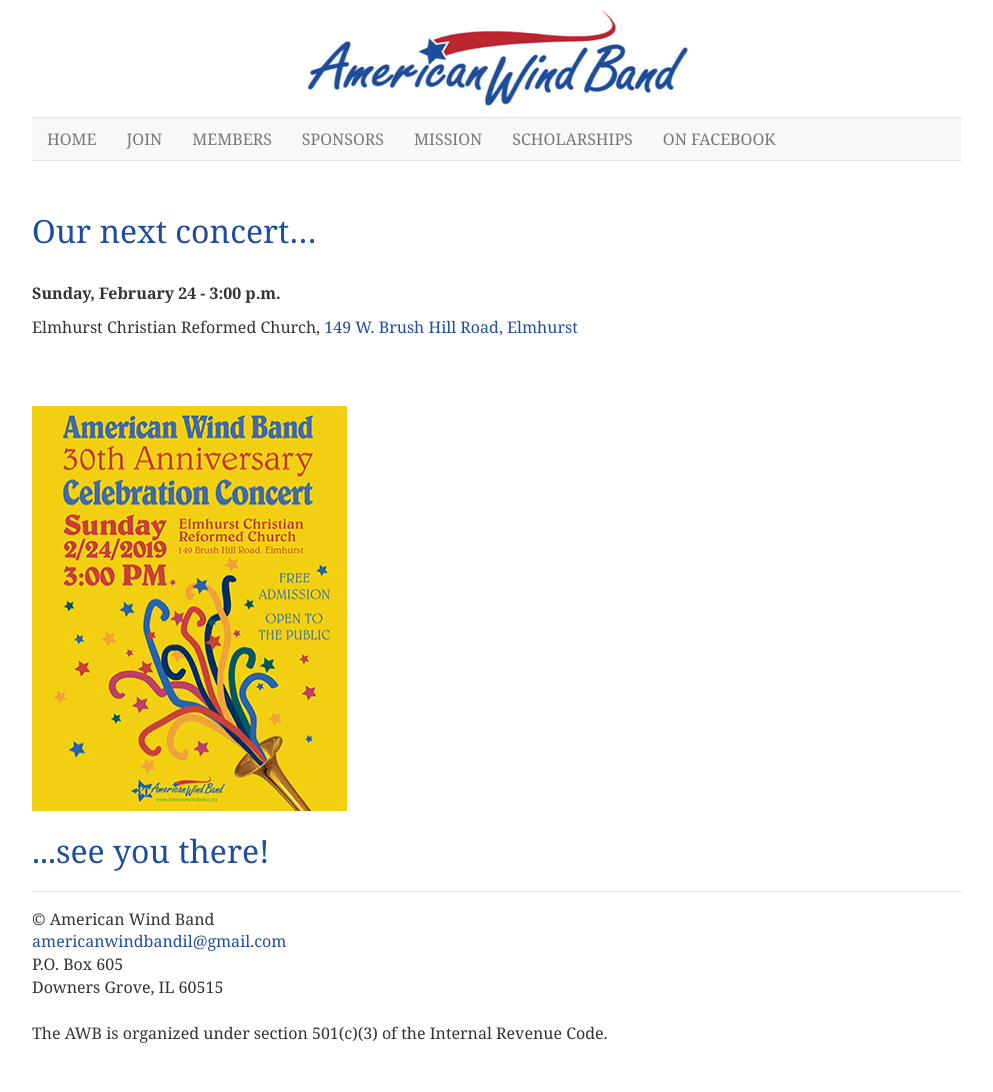
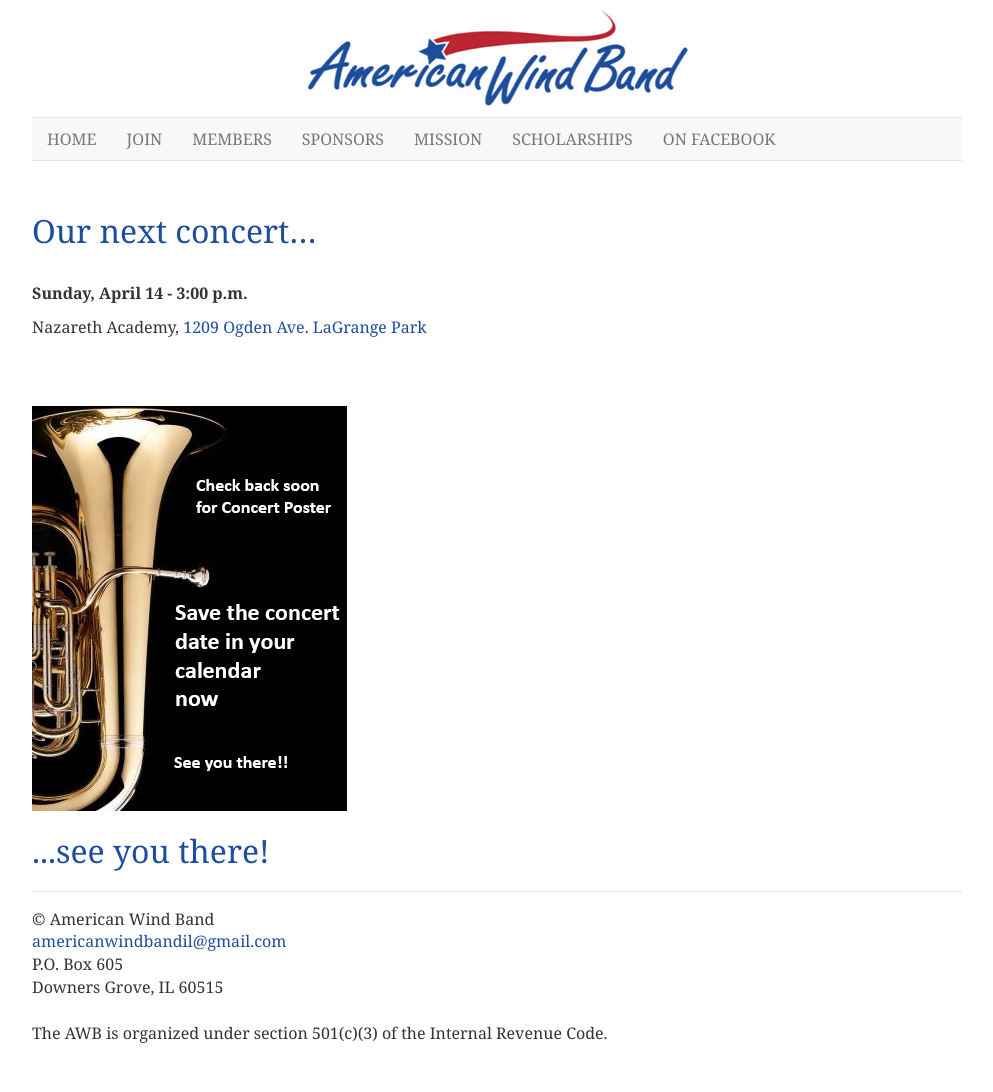
Before and after one commit to americanwindband/americanwindband.github.io, a Jekyll site: the page built from concert-details.md, in a window 1280 px wide. Shown: the whole page, without its empty margins (143-1136 px from the left). Built offline with Jekyll 4.4.1, drawn with Linux system fonts in a browser that asks for light colours.

Commit message:
Update concert-details.md

```diff
--- a/concert-details.md
+++ b/concert-details.md
@@ -5,10 +5,10 @@
 
 <h1>Our next concert…</h1>
 
- <br /><strong>Sunday, February 24 - 3:00 p.m.</strong>
-<p>Elmhurst Christian Reformed Church, <a href="https://goo.gl/maps/7kp1NLkiNZ62" target="_blank">149 W. Brush Hill Road, Elmhurst</a></p>
+ <br /><strong>Sunday, April 14 - 3:00 p.m.</strong>
+<p>Nazareth Academy, <a href="https://goo.gl/maps/EEN1YzFQYM42" target="_blank">1209 Ogden Ave. LaGrange Park</a></p>
 <br />
 
-<br/><img src="images/awb-feb-2019-concert-poster-315x405.png" width="315" height="405" alt=""/>
+<br/><img src="images/awb-poster-coming-soon-01.jpg" width="315" height="405" alt=""/>
 
 <h1>...see you there!<h1>
```
